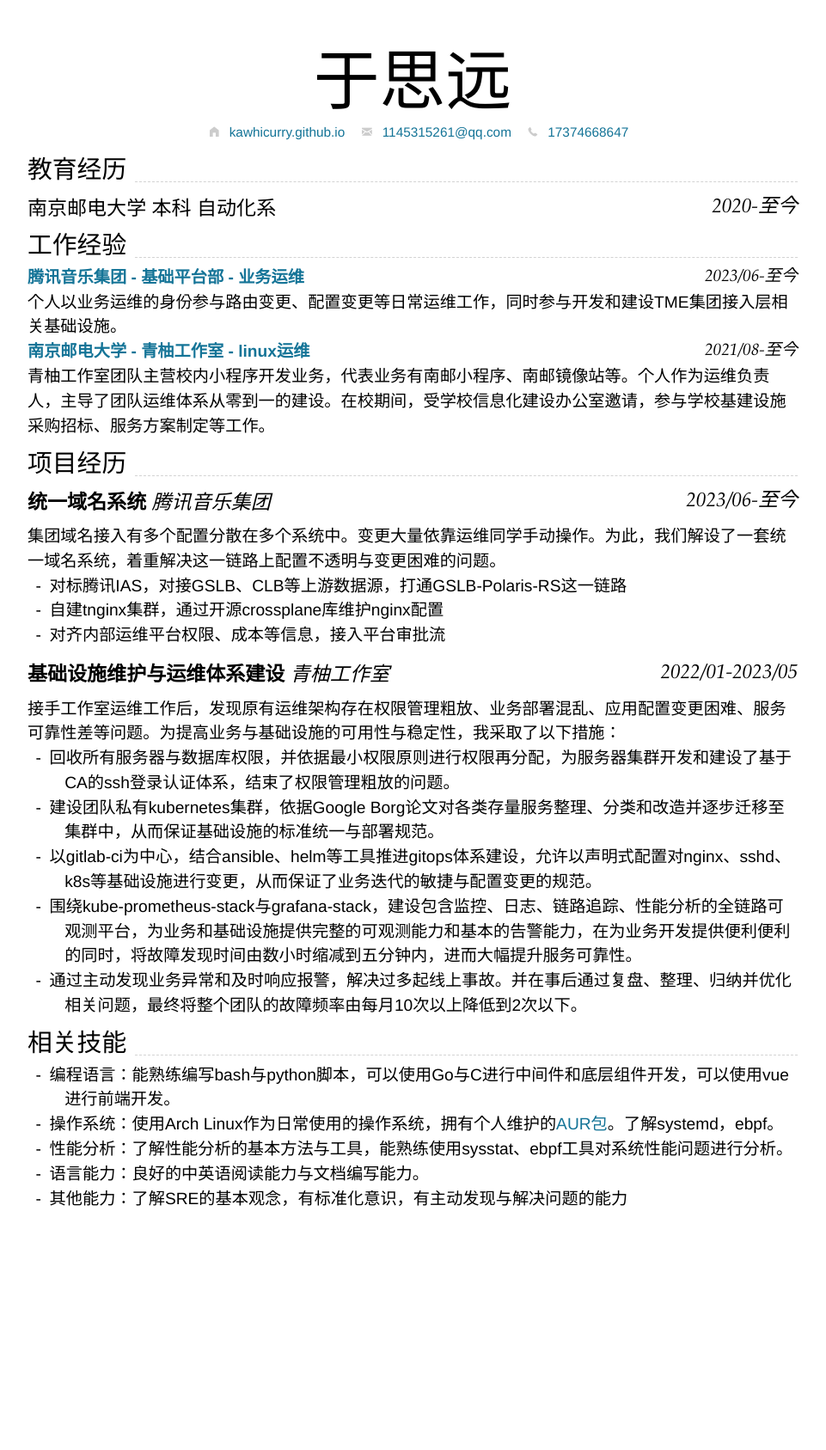
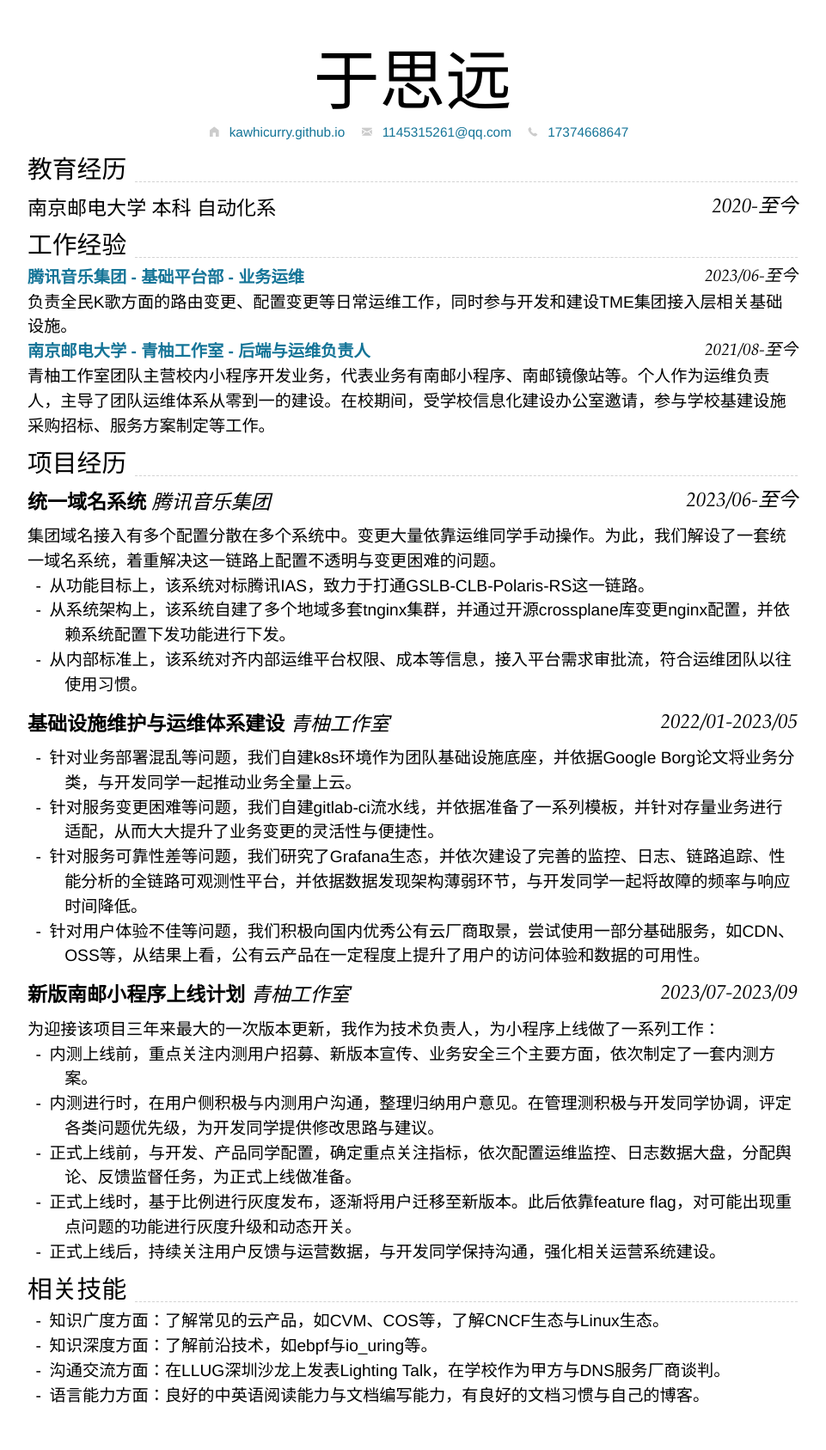
Before and after one commit to kawhicurry/resume, a Jekyll site: the page built from consultant.md, in a window 1280 px wide. Shown: the whole page at 86% size, without its empty margins (160-1121 px from the left). Built offline with Jekyll 4.4.1, drawn with Linux system fonts in a browser that asks for light colours; nearby versions of some CDN libraries; before the commit the page ends 1457 px from its top, so only the background shows below that.

Commit message:
2023/10/12

```diff
--- a/consultant.md
+++ b/consultant.md
@@ -24,15 +24,11 @@ homepage:
 
 [**腾讯音乐集团 - 基础平台部 - 业务运维**](https://join.tencentmusic.com/campus/post-details/?id=12187&refer_code) `2023/06-至今`
 
-个人以业务运维的身份参与路由变更、配置变更等日常运维工作，同时参与开发和建设TME集团接入层相关基础设施。
+负责全民K歌方面的路由变更、配置变更等日常运维工作，同时参与开发和建设TME集团接入层相关基础设施。
 
-[**南京邮电大学 - 青柚工作室 - linux运维**](https://qingyou.njupt.edu.cn) `2021/08-至今`
+[**南京邮电大学 - 青柚工作室 - 后端与运维负责人**](https://qingyou.njupt.edu.cn) `2021/08-至今`
 
 青柚工作室团队主营校内小程序开发业务，代表业务有南邮小程序、南邮镜像站等。个人作为运维负责人，主导了团队运维体系从零到一的建设。在校期间，受学校信息化建设办公室邀请，参与学校基建设施采购招标、服务方案制定等工作。
-
-<!-- [**南京邮电大学 - Apollo机器人俱乐部 - 2D仿真组组长**](https://github.com/Apollo2d/) `2021-2022`
-
-个人作为该科研竞赛项目组长，参与了相关Cpp项目的开发，并贡献了HFO Trainer等开源项目。 -->
 
 ## 项目经历
 
@@ -40,24 +36,36 @@ homepage:
 
 集团域名接入有多个配置分散在多个系统中。变更大量依靠运维同学手动操作。为此，我们解设了一套统一域名系统，着重解决这一链路上配置不透明与变更困难的问题。
 
-- 对标腾讯IAS，对接GSLB、CLB等上游数据源，打通GSLB-Polaris-RS这一链路
-- 自建tnginx集群，通过开源crossplane库维护nginx配置
-- 对齐内部运维平台权限、成本等信息，接入平台审批流
+- 从功能目标上，该系统对标腾讯IAS，致力于打通GSLB-CLB-Polaris-RS这一链路。
+- 从系统架构上，该系统自建了多个地域多套tnginx集群，并通过开源crossplane库变更nginx配置，并依赖系统配置下发功能进行下发。
+- 从内部标准上，该系统对齐内部运维平台权限、成本等信息，接入平台需求审批流，符合运维团队以往使用习惯。
 
 ### **基础设施维护与运维体系建设** *青柚工作室* `2022/01-2023/05`
 
-接手工作室运维工作后，发现原有运维架构存在权限管理粗放、业务部署混乱、应用配置变更困难、服务可靠性差等问题。为提高业务与基础设施的可用性与稳定性，我采取了以下措施：
+- 针对业务部署混乱等问题，我们自建k8s环境作为团队基础设施底座，并依据Google Borg论文将业务分类，与开发同学一起推动业务全量上云。
+- 针对服务变更困难等问题，我们自建gitlab-ci流水线，并依据准备了一系列模板，并针对存量业务进行适配，从而大大提升了业务变更的灵活性与便捷性。
+- 针对服务可靠性差等问题，我们研究了Grafana生态，并依次建设了完善的监控、日志、链路追踪、性能分析的全链路可观测性平台，并依据数据发现架构薄弱环节，与开发同学一起将故障的频率与响应时间降低。
+- 针对用户体验不佳等问题，我们积极向国内优秀公有云厂商取景，尝试使用一部分基础服务，如CDN、OSS等，从结果上看，公有云产品在一定程度上提升了用户的访问体验和数据的可用性。
 
-- 回收所有服务器与数据库权限，并依据最小权限原则进行权限再分配，为服务器集群开发和建设了基于CA的ssh登录认证体系，结束了权限管理粗放的问题。
-- 建设团队私有kubernetes集群，依据Google Borg论文对各类存量服务整理、分类和改造并逐步迁移至集群中，从而保证基础设施的标准统一与部署规范。
-- 以gitlab-ci为中心，结合ansible、helm等工具推进gitops体系建设，允许以声明式配置对nginx、sshd、k8s等基础设施进行变更，从而保证了业务迭代的敏捷与配置变更的规范。
-- 围绕kube-prometheus-stack与grafana-stack，建设包含监控、日志、链路追踪、性能分析的全链路可观测平台，为业务和基础设施提供完整的可观测能力和基本的告警能力，在为业务开发提供便利便利的同时，将故障发现时间由数小时缩减到五分钟内，进而大幅提升服务可靠性。
-- 通过主动发现业务异常和及时响应报警，解决过多起线上事故。并在事后通过复盘、整理、归纳并优化相关问题，最终将整个团队的故障频率由每月10次以上降低到2次以下。
+### **新版南邮小程序上线计划** *青柚工作室* `2023/07-2023/09`
+
+为迎接该项目三年来最大的一次版本更新，我作为技术负责人，为小程序上线做了一系列工作：
+
+- 内测上线前，重点关注内测用户招募、新版本宣传、业务安全三个主要方面，依次制定了一套内测方案。
+- 内测进行时，在用户侧积极与内测用户沟通，整理归纳用户意见。在管理测积极与开发同学协调，评定各类问题优先级，为开发同学提供修改思路与建议。
+- 正式上线前，与开发、产品同学配置，确定重点关注指标，依次配置运维监控、日志数据大盘，分配舆论、反馈监督任务，为正式上线做准备。
+- 正式上线时，基于比例进行灰度发布，逐渐将用户迁移至新版本。此后依靠feature flag，对可能出现重点问题的功能进行灰度升级和动态开关。
+- 正式上线后，持续关注用户反馈与运营数据，与开发同学保持沟通，强化相关运营系统建设。
 
 ## 相关技能
 
-- 编程语言：能熟练编写bash与python脚本，可以使用Go与C进行中间件和底层组件开发，可以使用vue进行前端开发。
+- 知识广度方面：了解常见的云产品，如CVM、COS等，了解CNCF生态与Linux生态。
+- 知识深度方面：了解前沿技术，如ebpf与io_uring等。
+- 沟通交流方面：在LLUG深圳沙龙上发表Lighting Talk，在学校作为甲方与DNS服务厂商谈判。
+- 语言能力方面：良好的中英语阅读能力与文档编写能力，有良好的文档习惯与自己的博客。
+
+<!-- - 编程语言：能熟练编写bash与python脚本，可以使用Go与C进行中间件和底层组件开发，可以使用vue进行前端开发。
 - 操作系统：使用Arch Linux作为日常使用的操作系统，拥有个人维护的[AUR包](https://aur.archlinux.org/packages?O=0&SeB=m&K=kawhicurry&outdated=&SB=m&SO=d&PP=50&submit=Go)。了解systemd，ebpf。
 - 性能分析：了解性能分析的基本方法与工具，能熟练使用sysstat、ebpf工具对系统性能问题进行分析。
 - 语言能力：良好的中英语阅读能力与文档编写能力。
-- 其他能力：了解SRE的基本观念，有标准化意识，有主动发现与解决问题的能力
+- 其他能力：了解SRE的基本观念，有标准化意识，有主动发现与解决问题的能力 -->
```
